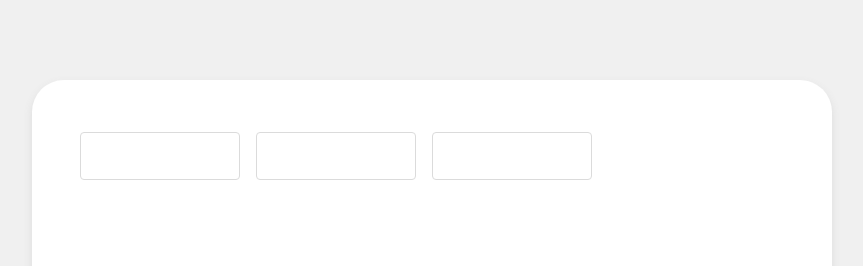
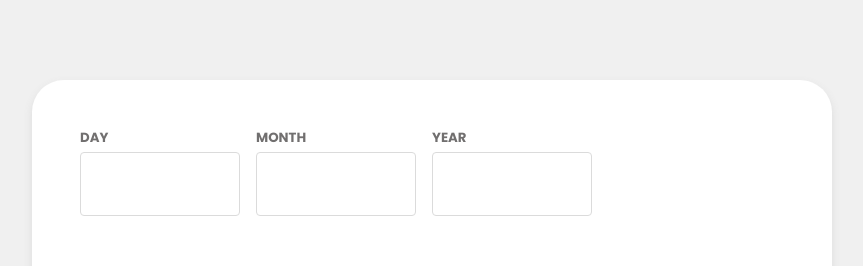
Before and after one commit to maiaralange/AgeCalculator, a React (Vite) app: page / in a window 1280 px wide. Shown: the top 266 px of the page, without its empty margins (208-1071 px from the left). Built offline with nearby package versions, Linux system fonts and the light colour scheme.

Commit message:
Including input label and style

```diff
--- a/src/components/DateInput/index.tsx
+++ b/src/components/DateInput/index.tsx
@@ -1,9 +1,13 @@
 import { Container, Input, Title } from './styles';
 
-export function DateInput() {
+interface DateInputProps {
+  label: string;
+}
+
+export function DateInput({ label }: DateInputProps) {
   return (
     <Container>
-      <Title></Title>
+      <Title>{label}</Title>
       <Input></Input>
     </Container>
   );
--- a/src/components/DateInput/styles.ts
+++ b/src/components/DateInput/styles.ts
@@ -7,13 +7,21 @@ export const Container = styled.div`
   gap: 0.25rem;
 `;
 
-export const Title = styled.h4`
+export const Title = styled.h5`
   color: var(--text-body);
 `;
 
 export const Input = styled.input`
   border: 0.1rem solid var(--shadow);
   border-radius: 0.25rem;
-  height: 3rem;
+  height: 4rem;
   width: 10rem;
+  padding: 1rem;
+  font-weight: bold;
+  font-size: 2rem;
+
+  &:focus {
+    outline: none;
+    border-color: var(--purple);
+  }
 `;
--- a/src/components/Header/index.tsx
+++ b/src/components/Header/index.tsx
@@ -4,9 +4,9 @@ import { Container } from './styles';
 export function Header() {
   return (
     <Container>
-      <DateInput></DateInput>
-      <DateInput></DateInput>
-      <DateInput></DateInput>
+      <DateInput label="DAY"></DateInput>
+      <DateInput label="MONTH"></DateInput>
+      <DateInput label="YEAR"></DateInput>
     </Container>
   );
 }
```
